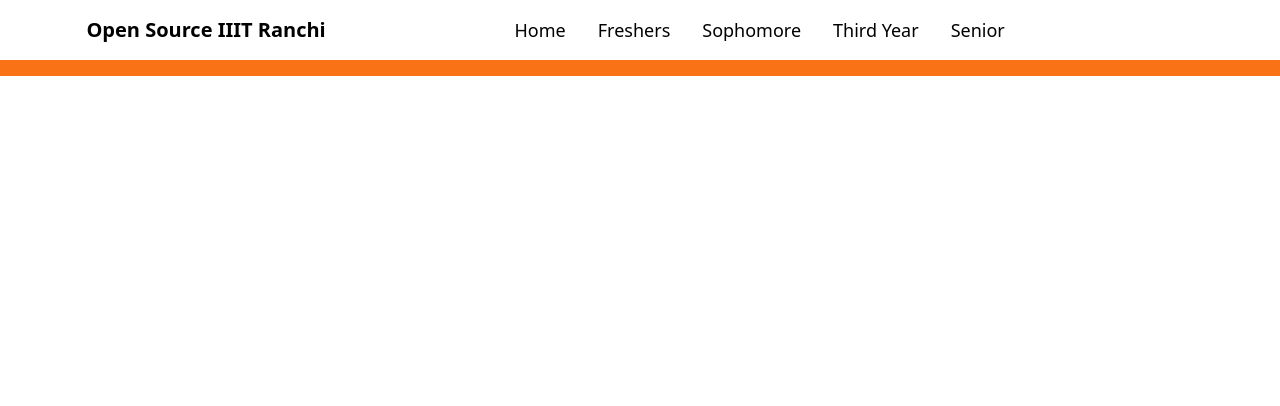
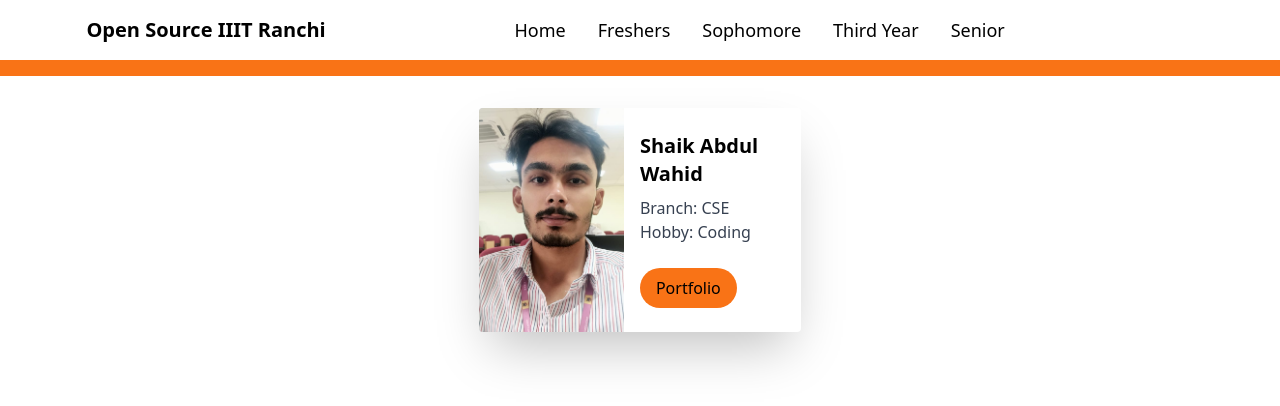
Before and after one commit to aialok/open-source-IIIT-Ranchi, a plain HTML site: page src/pages/third-year.html in a window 1280 px wide. Drawn offline with nearby package versions, Linux system fonts and the light colour scheme.

Commit message:
Added new profile

```diff
--- a/src/pages/third-year.html
+++ b/src/pages/third-year.html
@@ -55,7 +55,22 @@
 
 
       <div class="max-w-xl rounded overflow-hidden shadow-2xl mx-auto my-8 transform hover:scale-105 transition-transform duration-300">
-        <!-- Add Your Card Here -->
+        <div class="flex w-full">
+          <div class="w-1/2">
+            <div class="h-56 bg-gray-300">
+              <img src="../assets/images/Abdulwahid7027.jpg" class="h-full w-full object-cover">
+            </div>
+          </div>
+
+            <div class="w-3/5 p-4 my-auto">
+              <div class="font-bold text-xl mb-2 ">Shaik Abdul Wahid</div>
+              <p class="text-gray-700 text-base">Branch: CSE</p>
+              <p class="text-gray-700 text-base">Hobby: Coding</p>
+              <button class="bg-orange-500 text-black hover:ring-2 hover:ring-orange-500 py-2 px-4 rounded-full mt-6"> <a href="https://www.linkedin.com/in/abdul-wahid-shaik-611893259/" target="_blank" class="font-medium"
+                >Portfolio</a
+              ></button>
+          </div>
+        </div>
     </div>
   </body>
 </html>
```
Also changed, not shown: src/assets/images/Abdulwahid7027.jpg (added).
